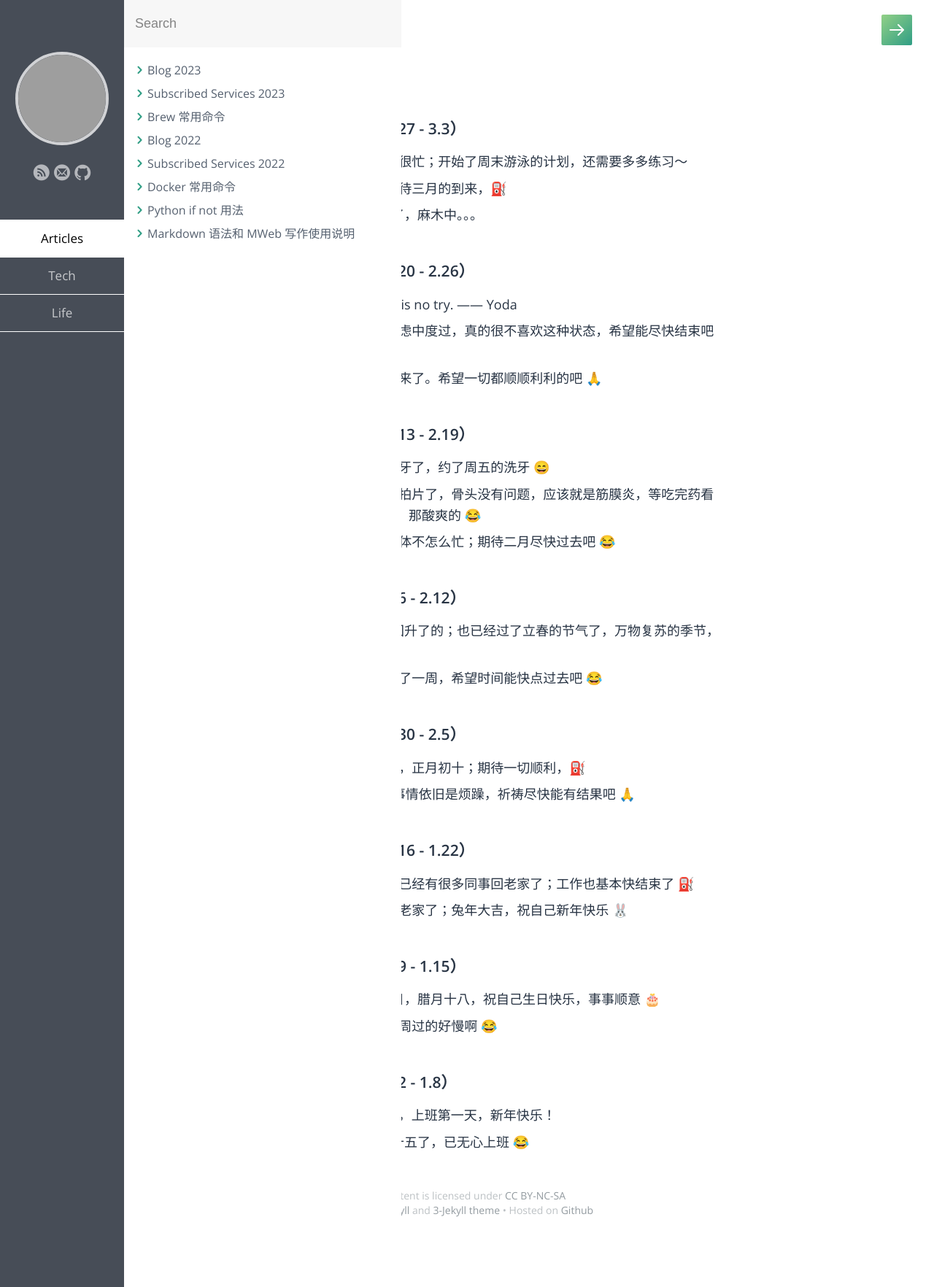
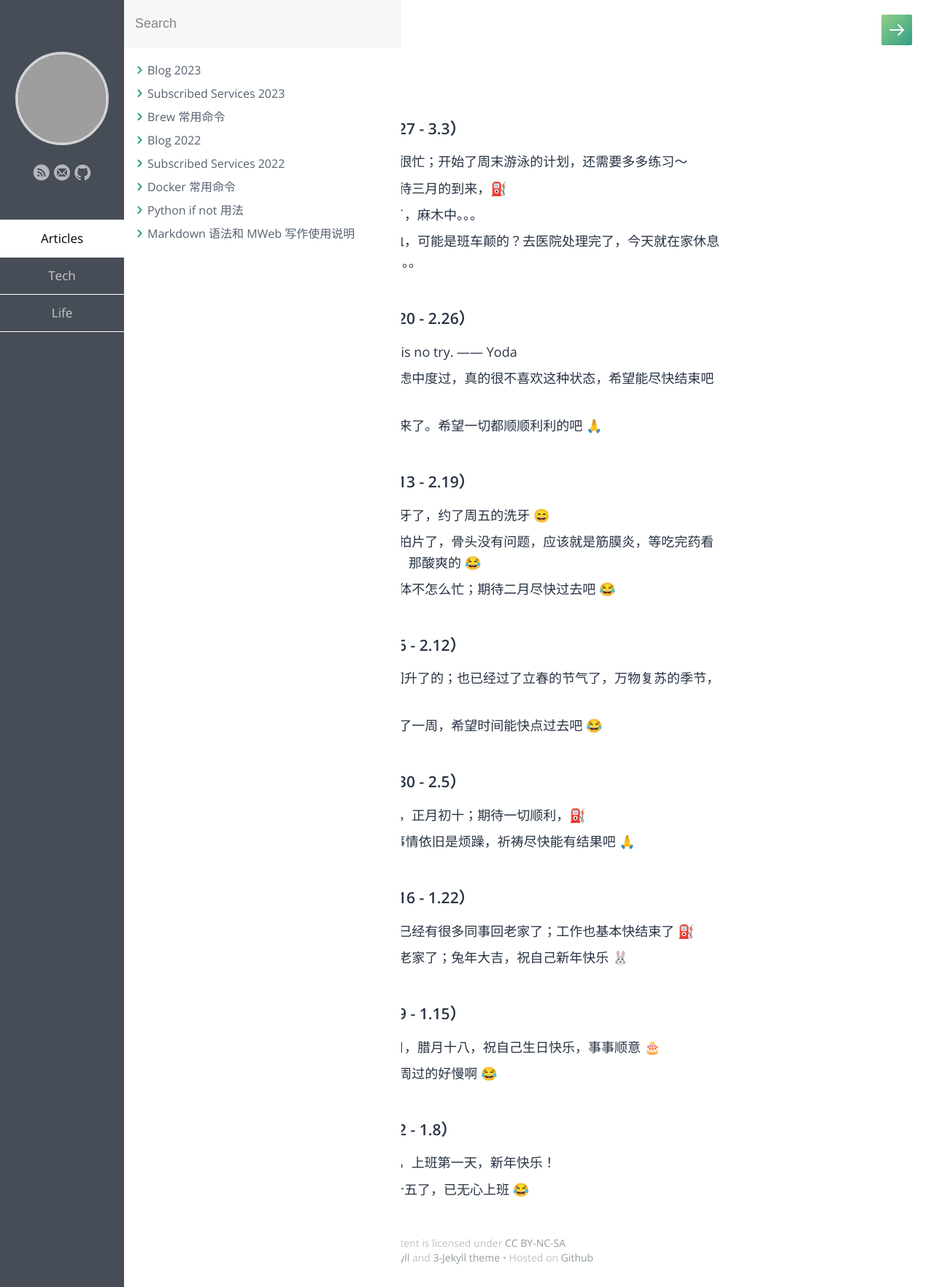
Before and after one commit to samxupeiran/samxupeiran.github.io, a Jekyll site: the page built from _posts/life/2023-01-03-my-blog.md, in a window 1280 px wide. Shown: the whole page at 73% size. Built offline with Jekyll 4.4.1, drawn with Linux system fonts in a browser that asks for light colours; some web fonts are replaced; grey boxes are pictures that could not be loaded.

Commit message:
feat: add weekly blog 3.3

```diff
--- a/_posts/life/2023-01-03-my-blog.md
+++ b/_posts/life/2023-01-03-my-blog.md
@@ -10,6 +10,7 @@ tags: Blog
      - 2.27 近期需求比较大，会很忙；开始了周末游泳的计划，还需要多多练习～
      - 2.28 二月最后一天的，期待三月的到来，⛽️
      - 3.2 上午去医院把牙给拔了，麻木中。。。
+     - 3.3 昨晚回家竟然再次出血，可能是班车颠的？去医院处理完了，今天就在家休息了；没想到拔牙这么痛苦。。。
 
 - ### 2023 年 2 月 第 4 周（2.20 - 2.26）
      - 2.20 Do or do not, there is no try. —— Yoda
```
